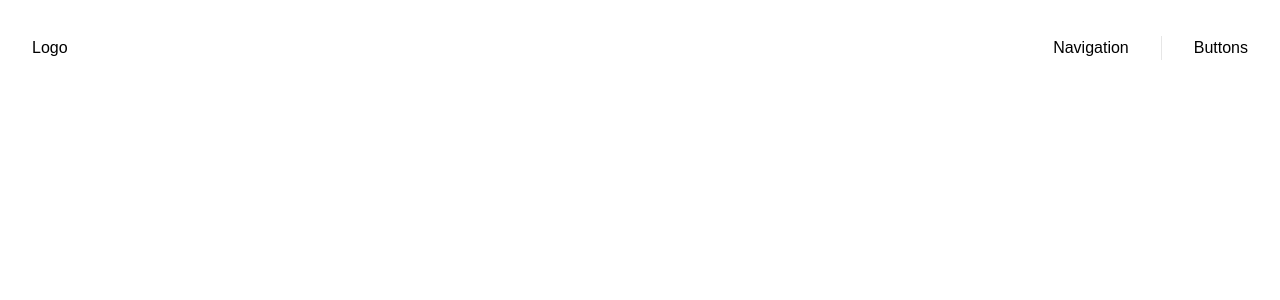
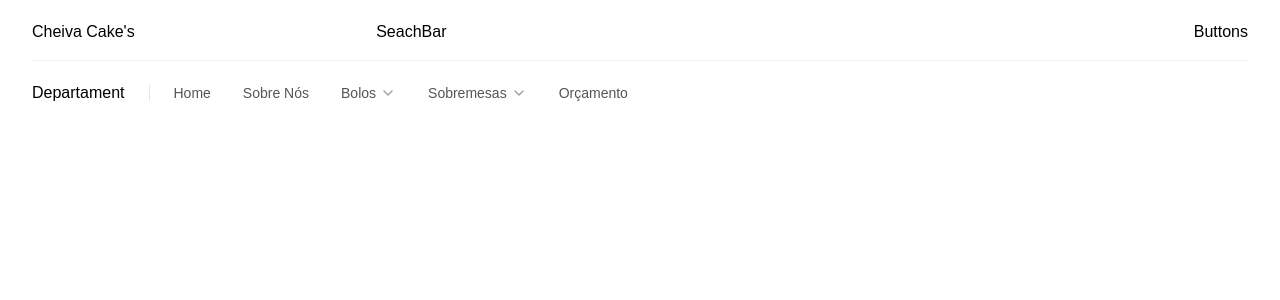
Before and after one commit to WendelBonucci/cheiva-cake-s, a Next.js app: page / in a window 1280 px wide. Shown: the top 300 px of the page. Built offline with nearby package versions, Linux system fonts and the light colour scheme.

Commit message:
Ajuste no Header e criação do Navigation
Ajustei o Header, pois decidir adicionar logo a Barra de pesquisa e um botão de departamento que futuramente será estilização ficaram funcionais.

Criei o Navigation e sua estilização de uma maneira bem simples, sem muita coisa.

```diff
--- a/src/components/layout/Header/Header.tsx
+++ b/src/components/layout/Header/Header.tsx
@@ -4,13 +4,15 @@ import Logo from "./Sections/Logo";
 import Navigation from "./Sections/Navigation";
 import Buttons from "./Sections/Buttons";
 import Sidebar from "./Sections/Sidebar";
+import SeachBar from "./Sections/SeachBar"; // Corrigido o import para bater com seu arquivo se necessário
+import Departament from "./Sections/Departament";
 
 export default function Header() {
     const [scrolled, setScrolled] = useState(false);
     const [isMobile, setIsMobile] = useState(false);
 
     useEffect(() => {
-        const checkScreen = () => setIsMobile(window.innerWidth <= 768); // Ajustado para o padrão md (768px)
+        const checkScreen = () => setIsMobile(window.innerWidth <= 768);
         checkScreen();
 
         const handleScroll = () => setScrolled(window.scrollY > 20);
@@ -24,21 +26,48 @@ export default function Header() {
     }, []);
 
     return (
-        <header className={`fixed top-0 left-0 w-full z-50 transition-all duration-500 border-b flex items-center
-            ${scrolled ? "h-16 bg-white/95 backdrop-blur-md border-black/5 shadow-sm" : "h-24 bg-transparent border-transparent"}`}>
-            <div className="w-full max-w-7xl mx-auto px-4 sm:px-6 lg:px-8 flex items-center justify-between">
+        <header
+            className={`fixed top-0 left-0 w-full z-50 transition-all duration-300 border-b flex flex-col justify-center
+            ${scrolled
+                    ? "bg-white/95 backdrop-blur-md border-black/5 shadow-sm py-2"
+                    : "bg-white border-transparent py-4 md:py-5"
+                }`}
+        >
+            <div className="w-full max-w-7xl mx-auto px-4 sm:px-6 lg:px-8 flex flex-col gap-3 md:gap-4">
 
-                <div className="shrink-0"><Logo /></div>
+                <div className="flex items-center justify-between gap-4 md:gap-8">
+                    <div className="shrink-0">
+                        <Logo />
+                    </div>
+
+                    {!isMobile && (
+                        <div className="flex-1 max-w-xl mx-auto w-full">
+                            <SeachBar />
+                        </div>
+                    )}
+
+                    {!isMobile ? (
+                        <div className="shrink-0">
+                            <Buttons />
+                        </div>
+                    ) : (
+                        <div className="flex items-center">
+                            <Sidebar />
+                        </div>
+                    )}
+                </div>
 
                 {!isMobile ? (
-                    <div className="flex items-center gap-8">
-                        <Navigation />
-                        <div className="h-6 w-px bg-black/10" />
-                        <Buttons />
+                    <div className={`flex items-center justify-between border-t border-black/5 pt-3 transition-all duration-300 ${scrolled ? "hidden" : "flex"}`}>
+                        <div className="flex items-center gap-6">
+                            <Departament />
+                            <div className="h-4 w-px bg-black/10" />
+                            <Navigation />
+                        </div>
                     </div>
                 ) : (
-                    <div className="flex items-center">
-                        <Sidebar />
+                    <div className="w-full">
+                        <SeachBar />
                     </div>
                 )}
             </div>
--- /dev/null
+++ b/src/components/layout/Header/Sections/Departament.tsx
@@ -0,0 +1,7 @@
+import React from 'react'
+
+export default function Departament() {
+    return (
+        <div>Departament</div>
+    )
+}
--- a/src/components/layout/Header/Sections/Logo.tsx
+++ b/src/components/layout/Header/Sections/Logo.tsx
@@ -1,7 +1,11 @@
-import React from 'react'
+import Link from "next/link"
 
 export default function Logo() {
     return (
-        <div>Logo</div>
+        <section className=''>
+            <div className=''>
+                <Link href='/'>Cheiva Cake's</Link>
+            </div>
+        </section>
     )
 }
--- a/src/components/layout/Header/Sections/Navigation.tsx
+++ b/src/components/layout/Header/Sections/Navigation.tsx
@@ -1,7 +1,77 @@
-import React from 'react'
+"use client"
+import Link from "next/link"
+import { FiChevronDown } from "react-icons/fi"
 
 export default function Navigation() {
+    type DropItem = {
+        id: number;
+        label: string;
+        href: string;
+    }
+
+    type NavigationItem = {
+        id: number;
+        label: string;
+        href: string;
+        drop?: DropItem[];
+    }
+
+    const navigationItems: NavigationItem[] = [
+        { id: 1, label: 'Home', href: '/' },
+        { id: 2, label: 'Sobre Nós', href: '/' },
+        {
+            id: 3, label: 'Bolos', href: '#',
+            drop: [
+                { id: 1, label: 'Bolo Caseiro', href: '/' },
+                { id: 2, label: 'Bolos de Aniversário', href: '/' },
+                { id: 3, label: 'Mini Bolos Confeitados', href: '/' },
+            ],
+        },
+        {
+            id: 4, label: 'Sobremesas', href: '#',
+            drop: [
+                { id: 4, label: 'Pudim', href: '/' },
+                { id: 5, label: 'Delícia de Abacaxi', href: '/' },
+                { id: 6, label: 'Delícia de Morango', href: '/' },
+                { id: 7, label: 'Din Dins', href: '/' },
+            ],
+        },
+        { id: 5, label: 'Orçamento', href: '/' },
+    ];
+
     return (
-        <div>Navigation</div>
+        <nav className="relative">
+            <ul className="flex items-center gap-6 lg:gap-8">
+                {navigationItems.map((item) => (
+                    <li key={item.id} className="relative group py-2">
+                        {item.drop ? (
+                            <div className="flex items-center gap-1 text-sm font-medium text-black/70 hover:text-black cursor-pointer select-none transition-colors duration-200">
+                                <span>{item.label}</span>
+                                <FiChevronDown className="w-4 h-4 transition-transform duration-300 group-hover:rotate-180 text-black/40 group-hover:text-black" />
+                            </div>
+                        ) : (
+                            <Link href={item.href} className="text-sm font-medium text-black/70 hover:text-black transition-colors duration-200">
+                                {item.label}
+                            </Link>
+                        )}
+
+                        {item.drop && (
+                            <div className="absolute top-full left-1/2 -translate-x-1/2 pt-2 w-56 opacity-0 pointer-events-none invisible group-hover:opacity-100 group-hover:pointer-events-auto group-hover:visible transition-all duration-300 transform translate-y-2 group-hover:translate-y-0 z-50">
+                                <ul className="bg-white/95 backdrop-blur-md border border-black/5 rounded-2xl p-2 shadow-[0_10px_30px_rgba(0,0,0,0.08)]">
+
+                                    {item.drop.map((subItem) => (
+                                        <li key={subItem.id}>
+                                            <Link href={subItem.href} className="block px-4 py-2.5 text-sm font-medium text-black/70 hover:text-black hover:bg-beige/40 rounded-xl transition-all duration-200">
+                                                {subItem.label}
+                                            </Link>
+                                        </li>
+                                    ))}
+                                </ul>
+                            </div>
+                        )}
+                    </li>
+                ))}
+            </ul>
+        </nav>
     )
 }
--- /dev/null
+++ b/src/components/layout/Header/Sections/SeachBar.tsx
@@ -0,0 +1,7 @@
+import React from 'react'
+
+export default function SeachBar() {
+    return (
+        <div>SeachBar</div>
+    )
+}
```
